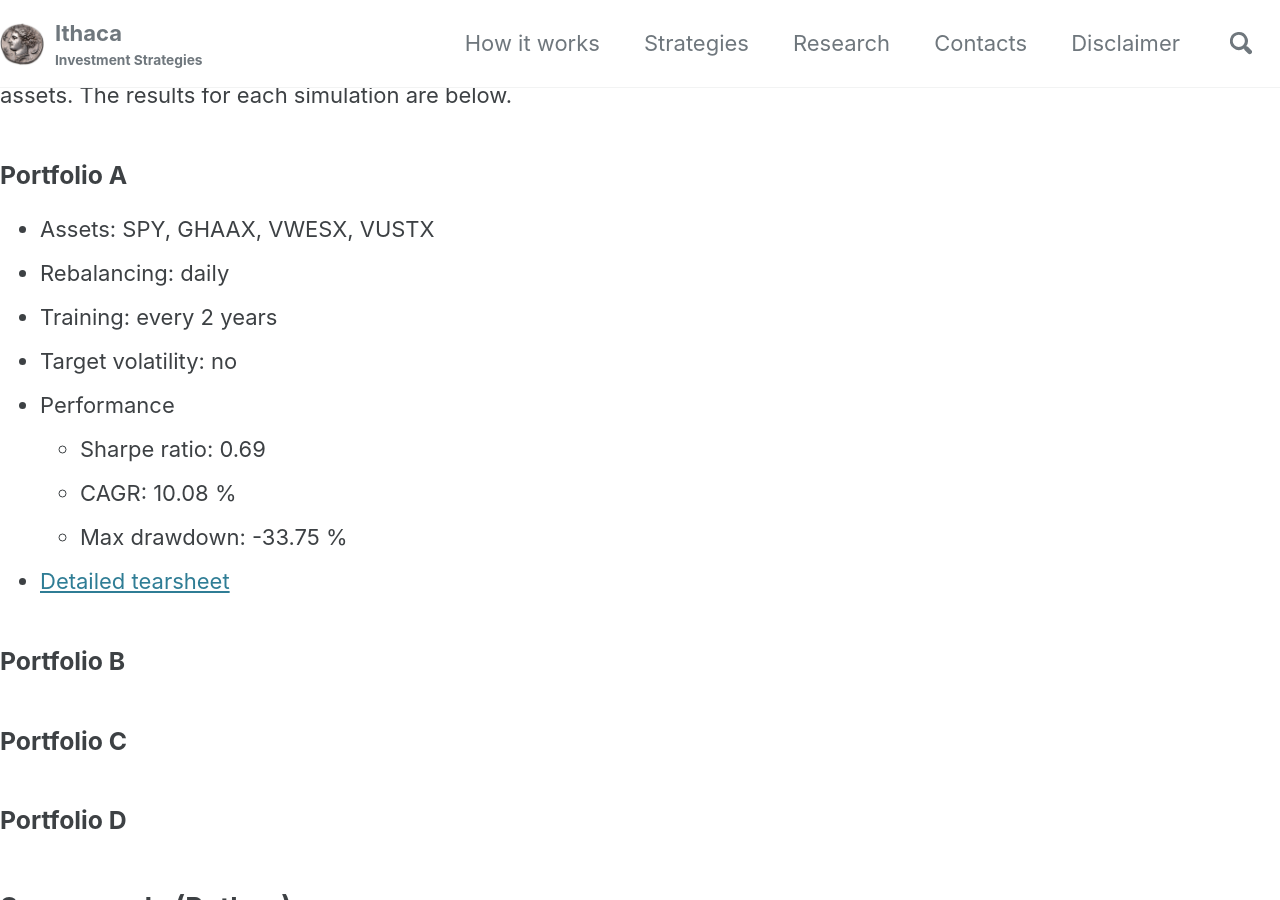
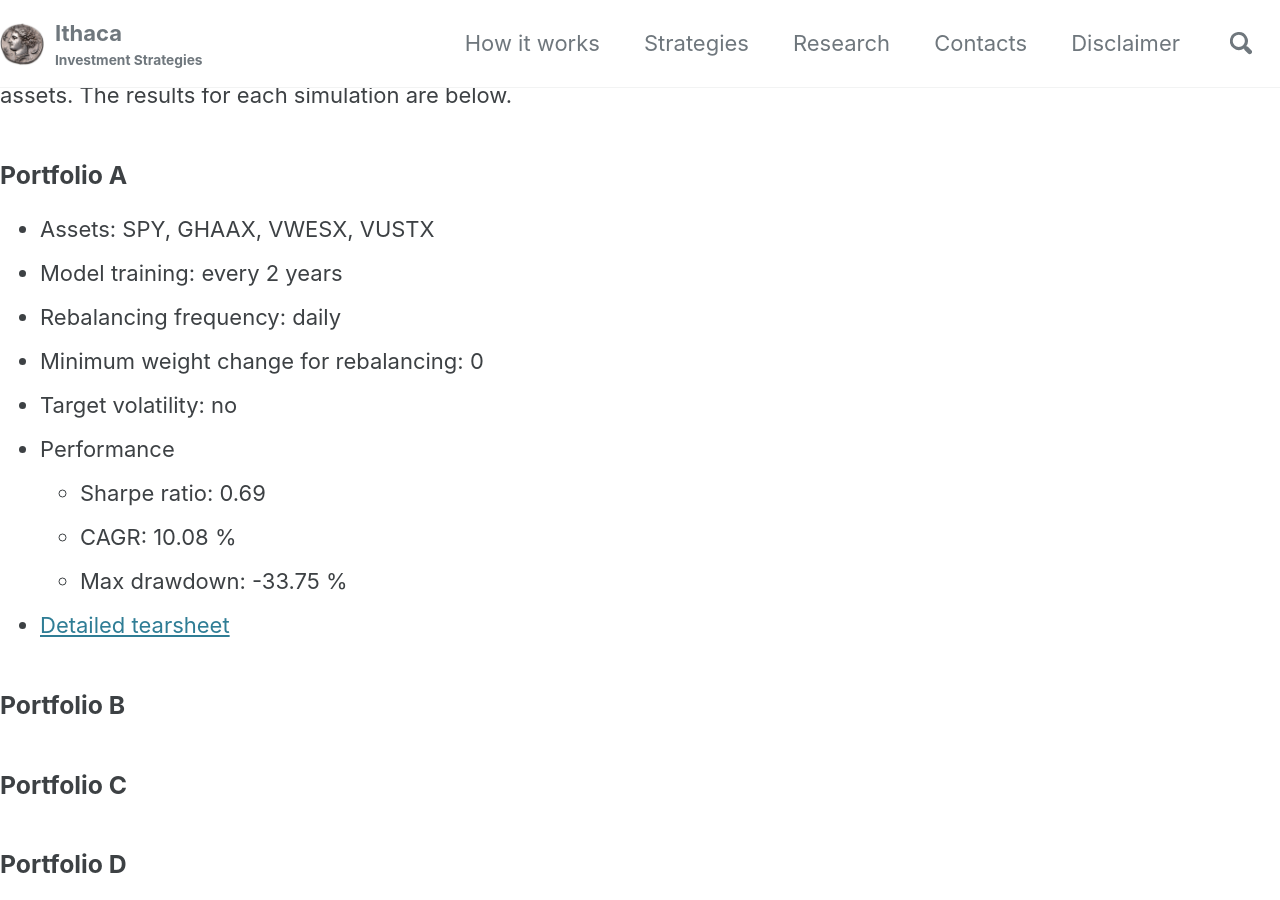
Before and after one commit to IthacaResearch/ithacaresearch.github.io, a Jekyll site: the page built from _research/dlpopt.md, in a window 1280 px wide and 900 px high, scrolled down 1921 px. Built offline with Jekyll 4.4.1, drawn with Linux system fonts in a browser that asks for light colours; cached includes are drawn as plain includes; our own code applies the rules of GitHub Pages for plain Markdown files.

Commit message:
Update dlpopt.md

```diff
--- a/_research/dlpopt.md
+++ b/_research/dlpopt.md
@@ -46,8 +46,9 @@ The simulated performance of the methodology proposed in the original article is
 
 ### Portfolio A
 - Assets: SPY, GHAAX, VWESX, VUSTX
-- Rebalancing: daily
-- Training: every 2 years
+- Model training: every 2 years
+- Rebalancing frequency: daily
+- Minimum weight change for rebalancing: 0
 - Target volatility: no
 - Performance
     - Sharpe ratio: 0.69
```
